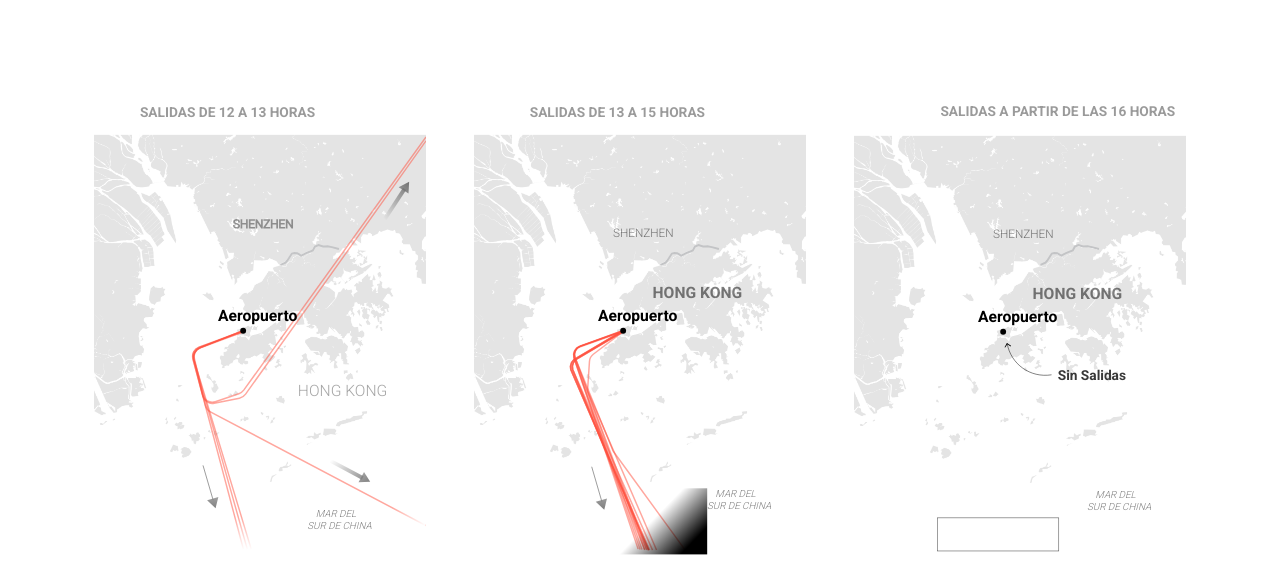
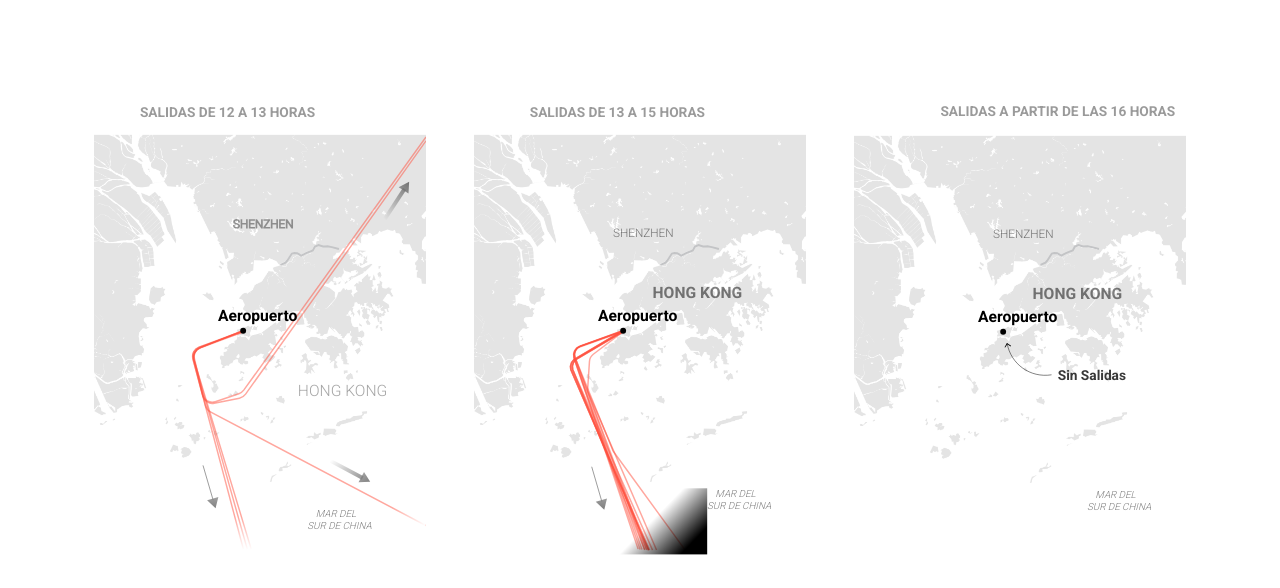
Before and after one commit to NatC18/infografia_digital_08, a plain HTML site: page index.html in a window 1280 px wide. Shown: the part 1463-2051 px from the top of the page. Drawn offline with nearby package versions, Linux system fonts and the light colour scheme.

Commit message:
Update index.html

```diff
--- a/index.html
+++ b/index.html
@@ -283,7 +283,7 @@
                         <stop  offset="0" style="stop-color:#FFFFFF"/>
                         <stop  offset="1" style="stop-color:#FFFFFF;stop-opacity:0"/>
                     </linearGradient>
-                    <rect x="85.2" y="442" class="st11" width="123.9" height="33.8"/>
+                    <!--<rect x="85.2" y="442" class="st11" width="123.9" height="33.8"/>-->
                     <g>
                         <g>
                             <path class="st124" d="M156.4,264.2c3.8,21,23.6,35.1,44.8,31.8"/>
```
